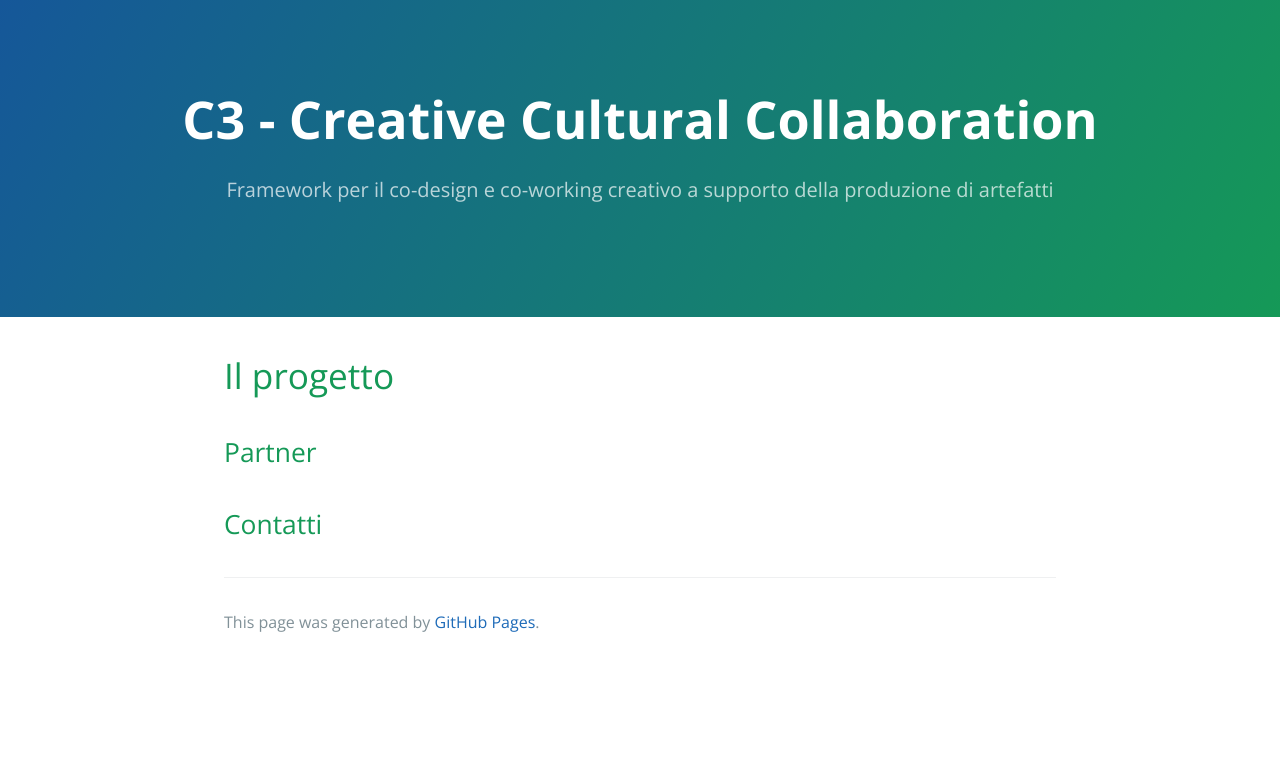
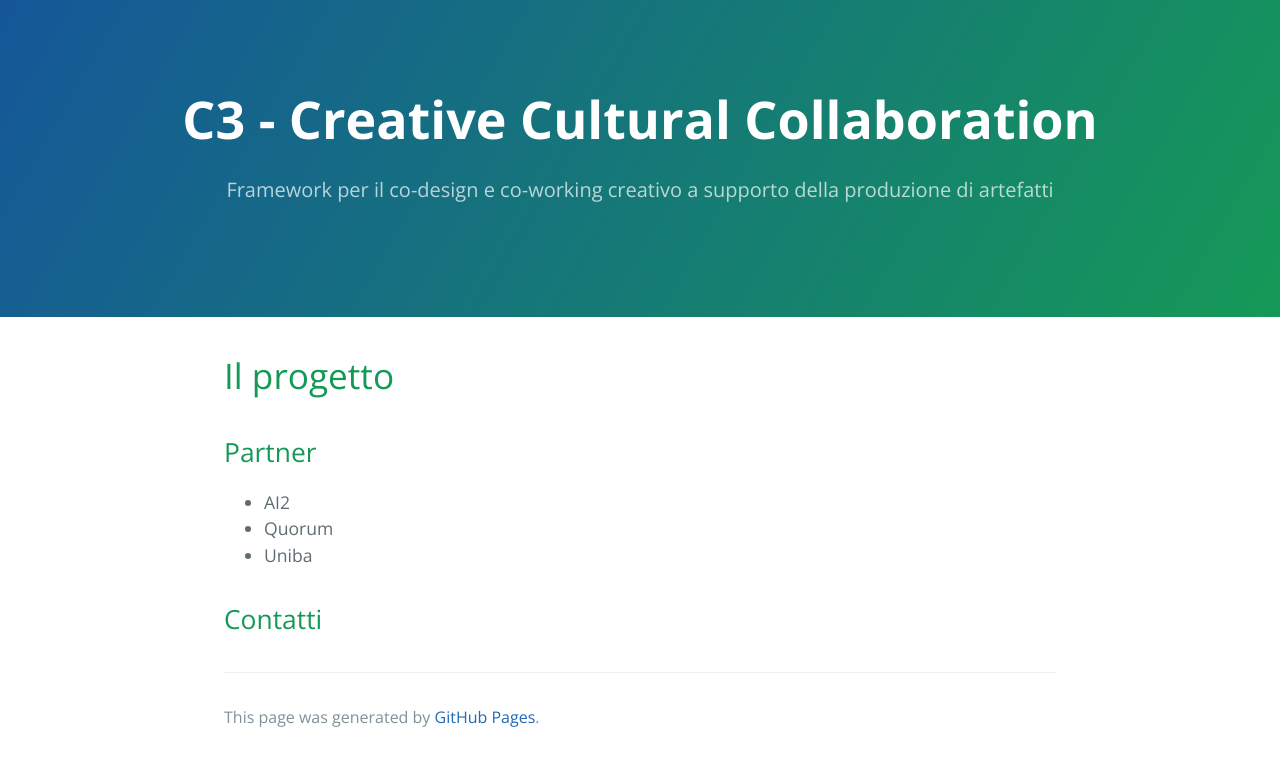
Before and after one commit to collab-c3/collab-c3.github.io, a Jekyll site: the page built from index.md, in a window 1280 px wide. Shown: the top 766 px of the page. Built offline with Jekyll 4.4.1, drawn with Linux system fonts in a browser that asks for light colours; our own code applies the rules of GitHub Pages for plain Markdown files.

Commit message:
Update index.md

```diff
--- a/index.md
+++ b/index.md
@@ -9,6 +9,9 @@ layout: default
 
 ## Partner
 
+* AI2
+* Quorum
+* Uniba
 
 
 ## Contatti
```
